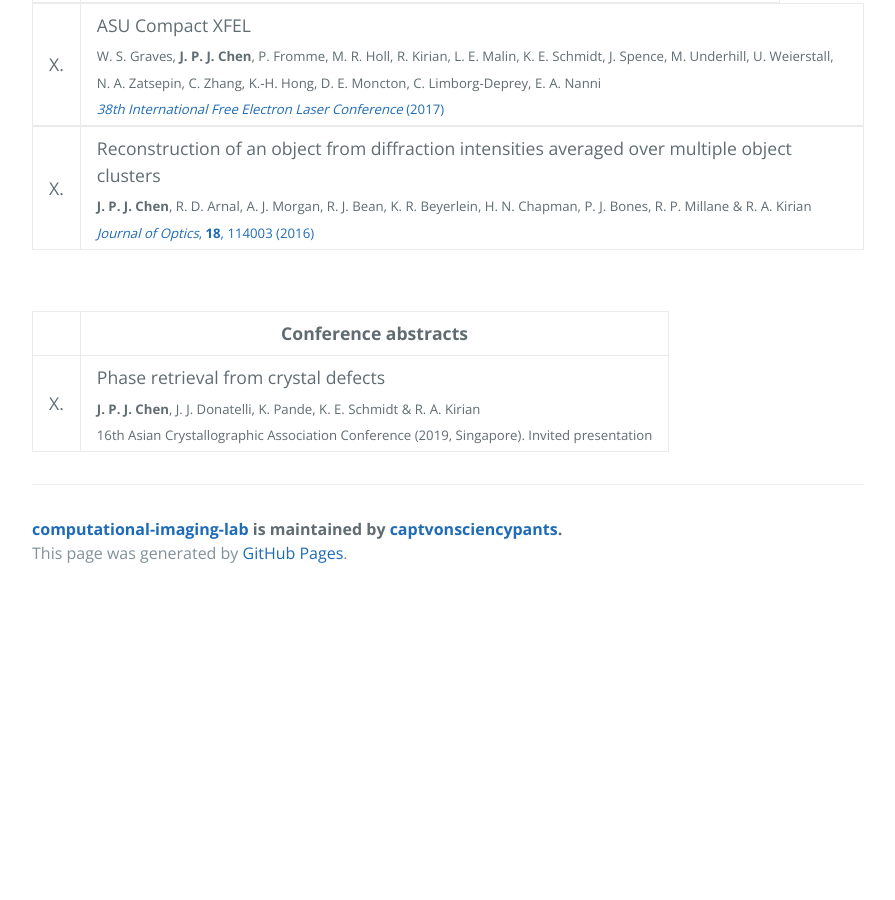
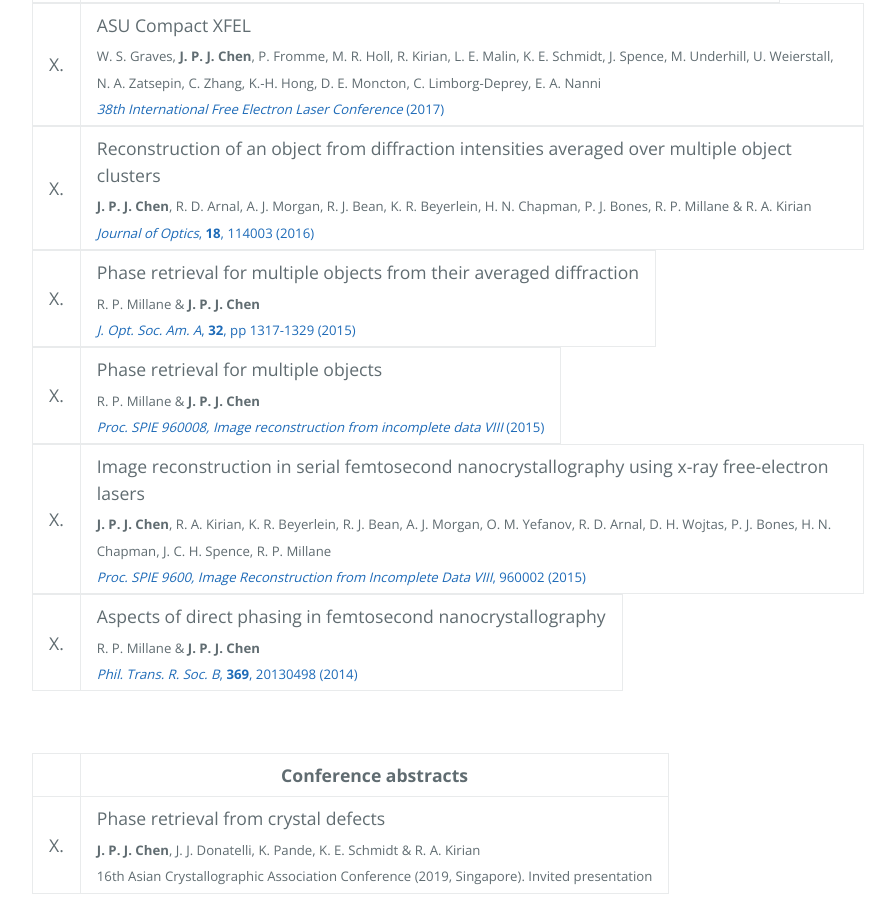
Before and after one commit to captvonsciencypants/computational-imaging-lab, a Jekyll site: the page built from publications.md, in a window 1280 px wide and 900 px high, scrolled down 2151 px. Shown: the whole window, without its empty margins (192-1087 px from the left). Built offline with Jekyll 4.4.1, drawn with Linux system fonts in a browser that asks for light colours; our own code applies the rules of GitHub Pages for plain Markdown files; the repository's description, which GitHub fills in, is left out; before the commit the page ends 2748 px from its top, so only the background shows below that.

Commit message:
Update publications.md

```diff
--- a/publications.md
+++ b/publications.md
@@ -22,6 +22,15 @@ External listings:
 
 |X. | Reconstruction of an object from diffraction intensities averaged over multiple object clusters  <br> <sub> **J. P. J. Chen**, R. D. Arnal, A. J. Morgan, R. J. Bean, K. R. Beyerlein, H. N. Chapman, P. J. Bones, R. P. Millane & R. A. Kirian  </sub> <br> <sub> [_Journal of Optics_, **18**, 114003 (2016)](https://doi.org/10.1088/2040-8978/18/11/114003) </sub>|
 
+|X. | Phase retrieval for multiple objects from their averaged diffraction <br> <sub> R. P. Millane & **J. P. J. Chen** </sub> <br> <sub> [_J. Opt. Soc. Am. A_, **32**, pp 1317-1329 (2015)](https://doi.org/10.1364/josaa.32.001317) </sub>|
+
+|X. | Phase retrieval for multiple objects <br> <sub> R. P. Millane & **J. P. J. Chen** </sub> <br> <sub> [_Proc. SPIE 960008, Image reconstruction from incomplete data VIII_ (2015)](https://doi.org/10.1117/12.2187631) </sub>|
+
+|X. | Image reconstruction in serial femtosecond nanocrystallography using x-ray free-electron lasers <br> <sub> **J. P. J. Chen**, R. A. Kirian, K. R. Beyerlein, R. J. Bean, A. J. Morgan, O. M. Yefanov, R. D. Arnal, D. H. Wojtas, P. J. Bones, H. N. Chapman, J. C. H. Spence, R. P. Millane </sub> <br> <sub> [_Proc. SPIE 9600, Image Reconstruction from Incomplete Data VIII_, 960002 (2015)](https://doi.org/10.1117/12.2187610) </sub>|
+
+|X. | Aspects of direct phasing in femtosecond nanocrystallography <br> <sub> R. P. Millane & **J. P. J. Chen** </sub> <br> <sub> [_Phil. Trans. R. Soc. B_, **369**, 20130498 (2014)](https://doi.org/10.1098/rstb.2013.0498) </sub>|
+
+
 
 
 <br>
```
